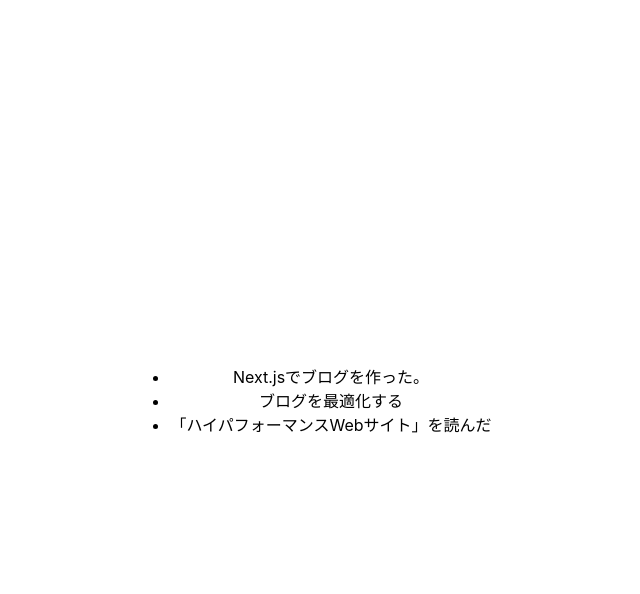
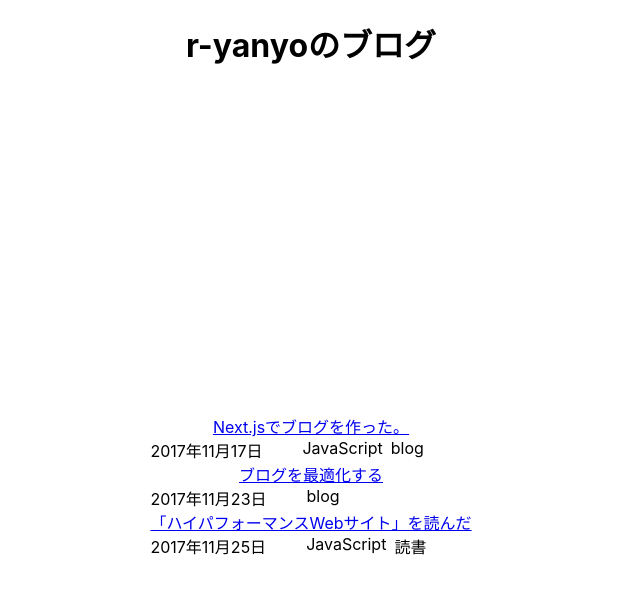
Before and after one commit to r-yanyo/nuxtjs-blog, a Nuxt app: page / in a window 1280 px wide. Shown: the top 594 px of the page, without its empty margins (329-969 px from the left). Built offline with nearby package versions, Linux system fonts and the light colour scheme.

Commit message:
[Update] index page style

```diff
--- /dev/null
+++ b/components/header-item.vue
@@ -0,0 +1,10 @@
+<template>
+  <h1 class="blog-title">r-yanyoのブログ</h1>
+</template>
+
+<style lang="scss">
+  .blog-title{
+    text-align: center;
+    margin: 20px;
+  }
+</style>
--- a/layouts/default.vue
+++ b/layouts/default.vue
@@ -1,8 +1,20 @@
 <template>
   <div>
+    <header-item v-bind:title="title"></header-item>
     <nuxt/>
   </div>
 </template>
+
+<script>
+import headerItem from "~/components/header-item"
+
+export default {
+  components: {
+    headerItem
+  }
+}
+</script>
+
 
 <style>
 html {
--- a/pages/index.vue
+++ b/pages/index.vue
@@ -1,9 +1,19 @@
 <template>
-  <section class="container">
-    <ul>
-      <li v-for="content in contents" v-bind:key="content.base">{{ content.title }}</li>
-    </ul>
-  </section>
+  <div>
+    <section class="container">
+      <div class="index">
+        <div class="index-item" v-for="content in contents" v-bind:key="content.base">
+          <nuxt-link v-bind:to="content.base | link">{{ content.title }}</nuxt-link>
+          <div class="meta-info">
+            <time>{{content.date}}</time>
+            <ul class="tags">
+              <li class="tag" v-for="tag in content.tags" v-bind:key="tag">{{tag}}</li>
+            </ul>
+          </div>
+        </div>
+      </div>
+    </section>
+  </div>
 </template>
 
 <script>
@@ -14,11 +24,22 @@ export default {
     return{
       contents: fileMap
     }
-  }
+  },
+  filters: {
+    link(base) {
+      if (!base) return ''
+      base = base.replace(/\.json$/, '')
+      const split = base.split('-')
+      const date = base.split('-').slice(0,3).join('-')
+      const slug = base.split('-').slice(3,).join('-')
+      return `posts/${date}/${slug}`
+    }
+  },
+
 }
 </script>
 
-<style>
+<style lang="scss">
 
 .container {
   min-height: 100vh;
@@ -28,25 +49,20 @@ export default {
   text-align: center;
 }
 
-.title {
-  font-family: 'Quicksand', 'Source Sans Pro', -apple-system, BlinkMacSystemFont,
-    'Segoe UI', Roboto, 'Helvetica Neue', Arial, sans-serif;
-  display: block;
-  font-weight: 300;
-  font-size: 100px;
-  color: #35495e;
-  letter-spacing: 1px;
+.index {
+  // display: flex;
+  .index-item{
+    .meta-info {
+      display: flex;
+    }
+    .tags{
+      display: flex;
+    }
+    .tag{
+      list-style: none;
+      margin-right: 8px;
+    }
+  }
 }
 
-.subtitle {
-  font-weight: 300;
-  font-size: 42px;
-  color: #526488;
-  word-spacing: 5px;
-  padding-bottom: 15px;
-}
-
-.links {
-  padding-top: 15px;
-}
 </style>
```
